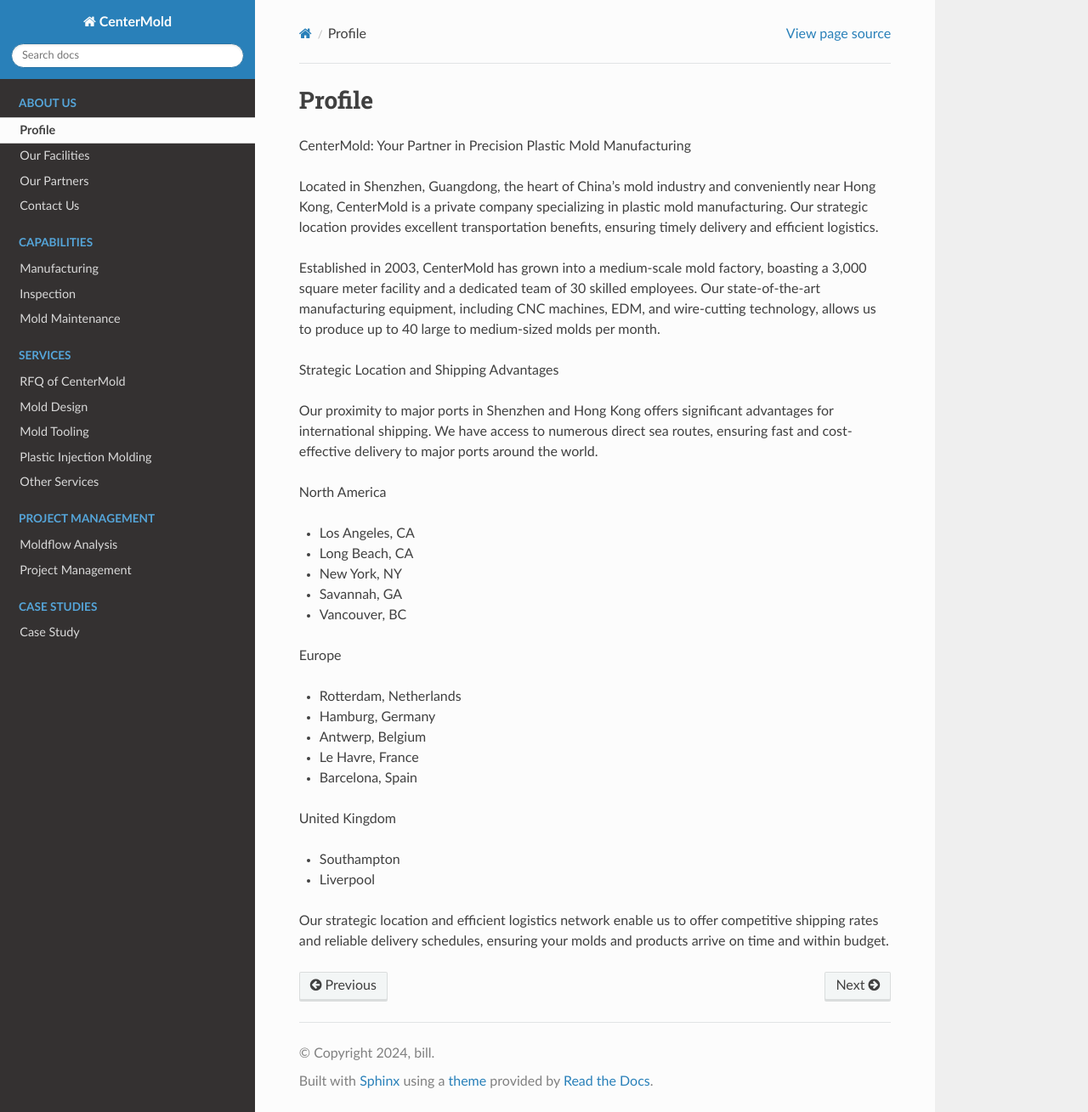
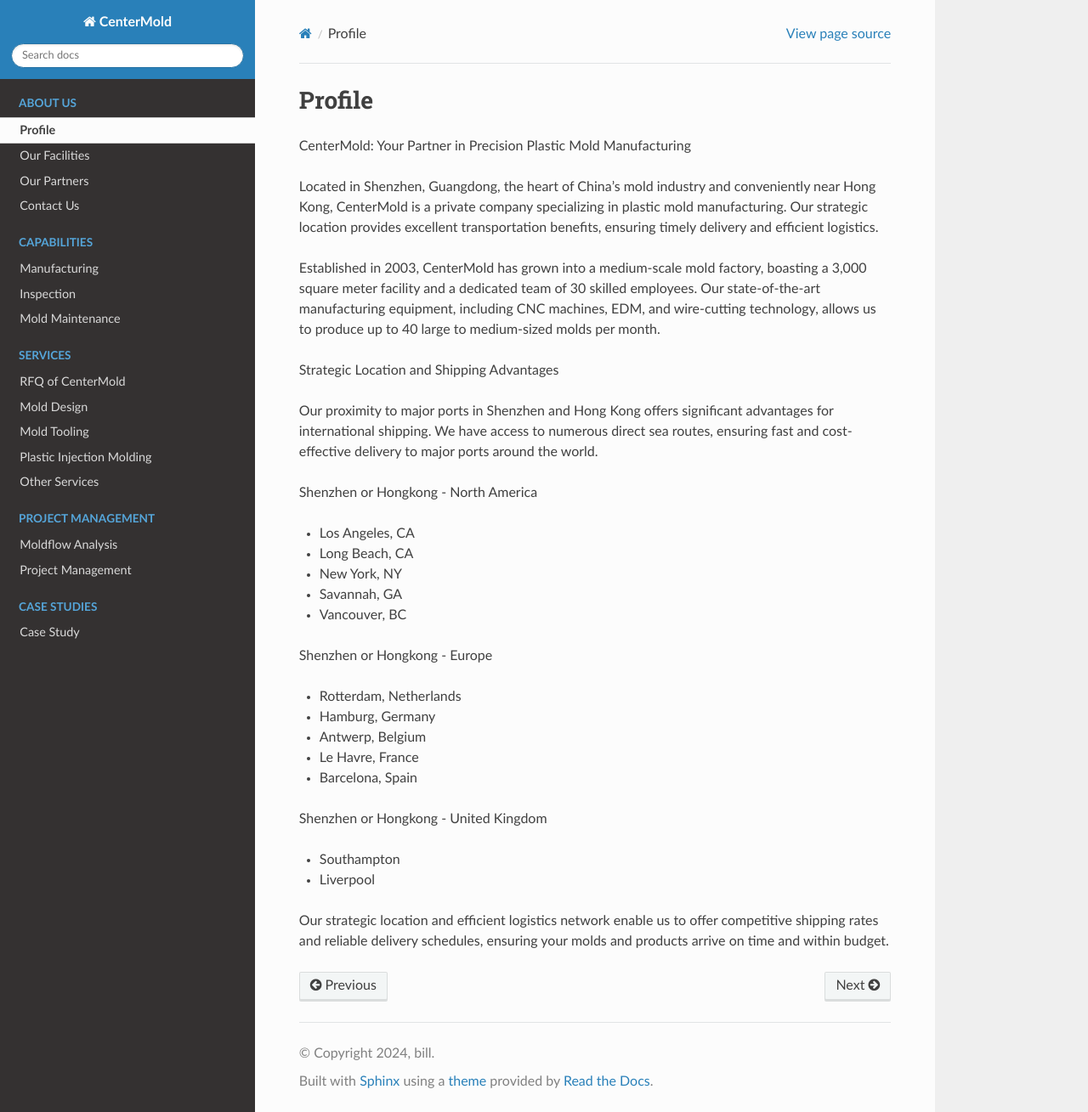
Before and after one commit to paultang/centermold, a Sphinx documentation site: the page built from source/Profile.rst, in a window 1280 px wide and 1309 px high. Shown: the whole window at 85% size. Built offline with Sphinx 7.4.7 and the Read the Docs theme 2.0.0, drawn with Linux system fonts in a browser that asks for light colours.

Commit message:
Update Profile.rst

```diff
--- a/source/Profile.rst
+++ b/source/Profile.rst
@@ -16,7 +16,7 @@ Strategic Location and Shipping Advantages
 
 Our proximity to major ports in Shenzhen and Hong Kong offers significant advantages for international shipping. We have access to numerous direct sea routes, ensuring fast and cost-effective delivery to major ports around the world.
 
-North America
+Shenzhen or Hongkong - North America
 
 - Los Angeles, CA
 - Long Beach, CA
@@ -24,7 +24,7 @@ North America
 - Savannah, GA
 - Vancouver, BC
 
-Europe
+Shenzhen or Hongkong - Europe
 
 - Rotterdam, Netherlands
 - Hamburg, Germany
@@ -32,7 +32,7 @@ Europe
 - Le Havre, France
 - Barcelona, Spain
 
-United Kingdom
+Shenzhen or Hongkong - United Kingdom
 
 - Southampton
 - Liverpool
```
